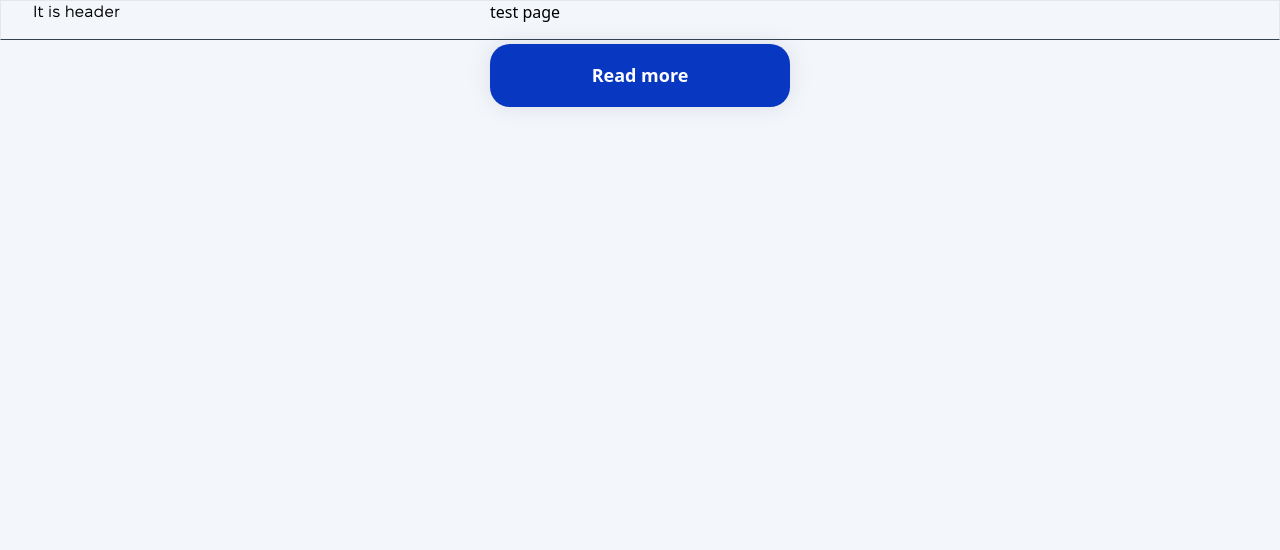
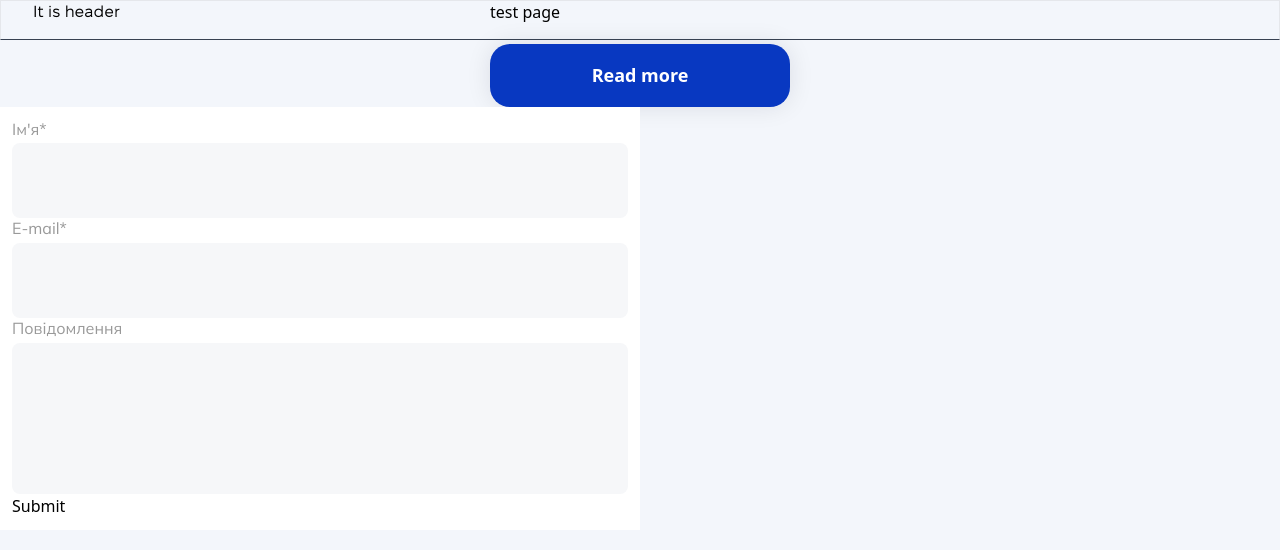
Before and after one commit to SoftRyzen-internship/career-consultant, a Next.js app: page /test in a window 1280 px wide. Shown: the top 550 px of the page. Built offline with nearby package versions, Linux system fonts and the light colour scheme.

Commit message:
added input styles

```diff
--- a/app/(site)/layout.tsx
+++ b/app/(site)/layout.tsx
@@ -53,7 +53,7 @@ export default function RootLayout({
   return (
     <html lang="en">
       <body
-        className={`${fixelDisplay.variable} ${mulish.variable} bg-customBackground`}
+        className={`${fixelDisplay.variable} ${mulish.variable} bg-customBackground box-border`}
       >
         <Header className="fixed w-full h-10 border border-b-gray-700 z-10 bg-gradient-to-t font-fixel" />
 
--- a/app/(site)/test/page.tsx
+++ b/app/(site)/test/page.tsx
@@ -1,9 +1,11 @@
 'use client';
 
 import { Button } from '@/components/Button';
+import { Form } from '@/components/Form';
 
 const page = () => {
   return (
+    <>
       <div className="max-w-[300px] w-full mx-auto">
         <p className="mb-[20px]">test page</p>
         <Button
@@ -18,6 +20,8 @@ const page = () => {
           Read more
         </Button>
       </div>
+      <Form />
+    </>
   );
 };
 
--- a/components/Form/Form.tsx
+++ b/components/Form/Form.tsx
@@ -6,33 +6,32 @@ import { Input } from '../Input/Input';
 import { yupResolver } from '@hookform/resolvers/yup';
 import * as yup from 'yup';
 
-interface FormData {
-  name: string;
-  email: string;
-  message?: string;
-}
+import { IFormData } from '@/components/Input/types';
 
 const schema = yup.object().shape({
-  name: yup.string().required("Ім'я* обов'язкове"),
-  email: yup.string().required("E-mail* обов'язкове"),
+  name: yup.string().required("Ім'я обов'язкове"),
+  email: yup.string().required("E-mail обов'язкове"),
   message: yup.string(),
 });
 
-export const MyForm: React.FC = () => {
-  const methods = useForm<FormData>({
+export const Form: React.FC = () => {
+  const methods = useForm<IFormData>({
     resolver: yupResolver(schema),
   });
 
-  const onSubmit = (data: FormData) => {
+  const onSubmit = (data: IFormData) => {
     console.log(data);
   };
 
   return (
     <FormProvider {...methods}>
-      <form onSubmit={methods.handleSubmit(onSubmit)} className="my-20">
-        <Input name="name" label="First Name" type="text" />
+      <form
+        onSubmit={methods.handleSubmit(onSubmit)}
+        className="p-3 bg-white md:w-1/2"
+      >
+        <Input name="name" label="Ім'я*" type="text" />
         <Input name="email" label="E-mail*" type="email" />
-        <Input name="message" label="Message" type="textarea" />
+        <Input name="message" label="Повідомлення" type="textarea" />
         <button type="submit">Submit</button>
       </form>
     </FormProvider>
--- /dev/null
+++ b/components/Form/index.ts
@@ -0,0 +1 @@
+export * from './Form';
--- a/components/Input/Input.tsx
+++ b/components/Input/Input.tsx
@@ -2,20 +2,18 @@ import React from 'react';
 import { useFormContext } from 'react-hook-form';
 import classNames from 'classnames';
 
-interface FormData {
-  name: string;
-  email: string;
-  message?: string;
-}
+import Image from 'next/image';
 
-interface InputProps {
-  name: keyof FormData;
+import { IFormData } from './types';
+
+type InputPropsType = {
+  name: keyof IFormData;
   label: string;
   type?: 'text' | 'email' | 'textarea';
   className?: string;
-}
+};
 
-export const Input: React.FC<InputProps> = ({
+export const Input: React.FC<InputPropsType> = ({
   name,
   label,
   type,
@@ -24,38 +22,57 @@ export const Input: React.FC<InputProps> = ({
   const {
     register,
     formState: { errors },
-  } = useFormContext<FormData>();
+  } = useFormContext<IFormData>();
+
+  let inputStyles: string;
+
+  if (errors[name]) {
+    inputStyles =
+      'w-full bg-inputDefaultBg rounded-lg py-6 px-5 xl:p-6 text-sm xl:text-base text-text01 focus:caret-accent focus:bg-inputBg focus:border-errorCol border-errorCol focus:outline-none focus:border-inputBorderW border-inputBorderW';
+  } else {
+    inputStyles =
+      'w-full bg-inputDefaultBg rounded-lg py-6 px-5 xl:p-6 text-sm xl:text-base text-text01 focus:caret-accent focus:bg-inputBg focus:border-inputBorder focus:outline-none focus:border-inputBorderW';
+  }
 
   if (type === 'textarea') {
     return (
-      <label className="flex flex-col gap-1">
-        {label}
+      <label className="flex flex-col gap-1 font-mulish">
+        <span className="text-xs text-inactiveText xl:text-sm">{label}</span>
         <textarea
           id={name}
           {...register(name)}
           className={classNames(
-            'w-full bg-inputDefaultBg rounded-lg py-6 px-5 text-sm text-text01 focus:caret-accent focus:bg-inputBg focus:border-inputBorder focus:outline-none focus:border-inputBorderW',
+            'w-full bg-inputDefaultBg rounded-lg py-6 px-5 xl:p-6 text-sm xl:text-base text-text01 focus:caret-accent focus:bg-inputBg focus:border-inputBorder focus:outline-none focus:border-inputBorderW resize-none h-[151px]',
             className,
           )}
         />
-        {errors[name] && <span>{errors[name]?.message}</span>}
       </label>
     );
   }
 
   return (
-    <label className="flex flex-col gap-1 ">
-      <span className="">{label}</span>
+    <label className="flex flex-col gap-1 font-mulish relative">
+      <span className="text-xs text-inactiveText xl:text-sm">{label}</span>
       <input
         type={type}
         id={name}
         {...register(name)}
-        className={classNames(
-          'w-full bg-inputDefaultBg rounded-lg py-6 px-5 text-sm text-text01 focus:caret-accent focus:bg-inputBg focus:border-inputBorder focus:outline-none focus:border-inputBorderW',
-          className,
-        )}
+        className={classNames(`${inputStyles}`, className)}
       />
-      {errors[name] && <span>{errors[name]?.message}</span>}
+      {errors[name] && (
+        <>
+          <span className="text-xs xl:text-sm text-errorCol text-right">
+            {errors[name]?.message}
+          </span>
+          <Image
+            src="icons/error.svg"
+            alt="error icon"
+            width={32}
+            height={32}
+            className="absolute right-[18px] top-10 xl:top-12"
+          />
+        </>
+      )}
     </label>
   );
 };
--- a/components/Input/types.ts
+++ b/components/Input/types.ts
@@ -0,0 +1,5 @@
+export type IFormData = {
+  name: string;
+  email: string;
+  message?: string;
+};
```
Lines whose indentation alone changed are shown as unchanged.
